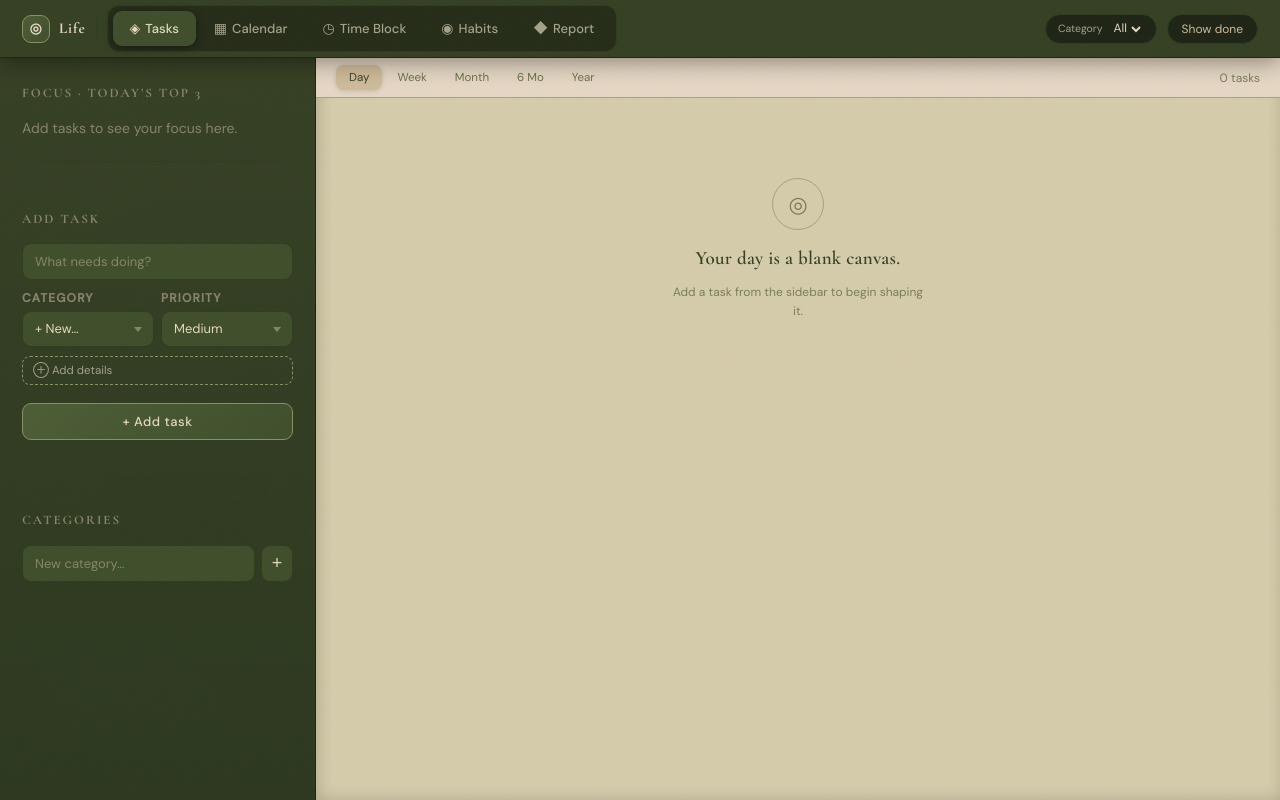
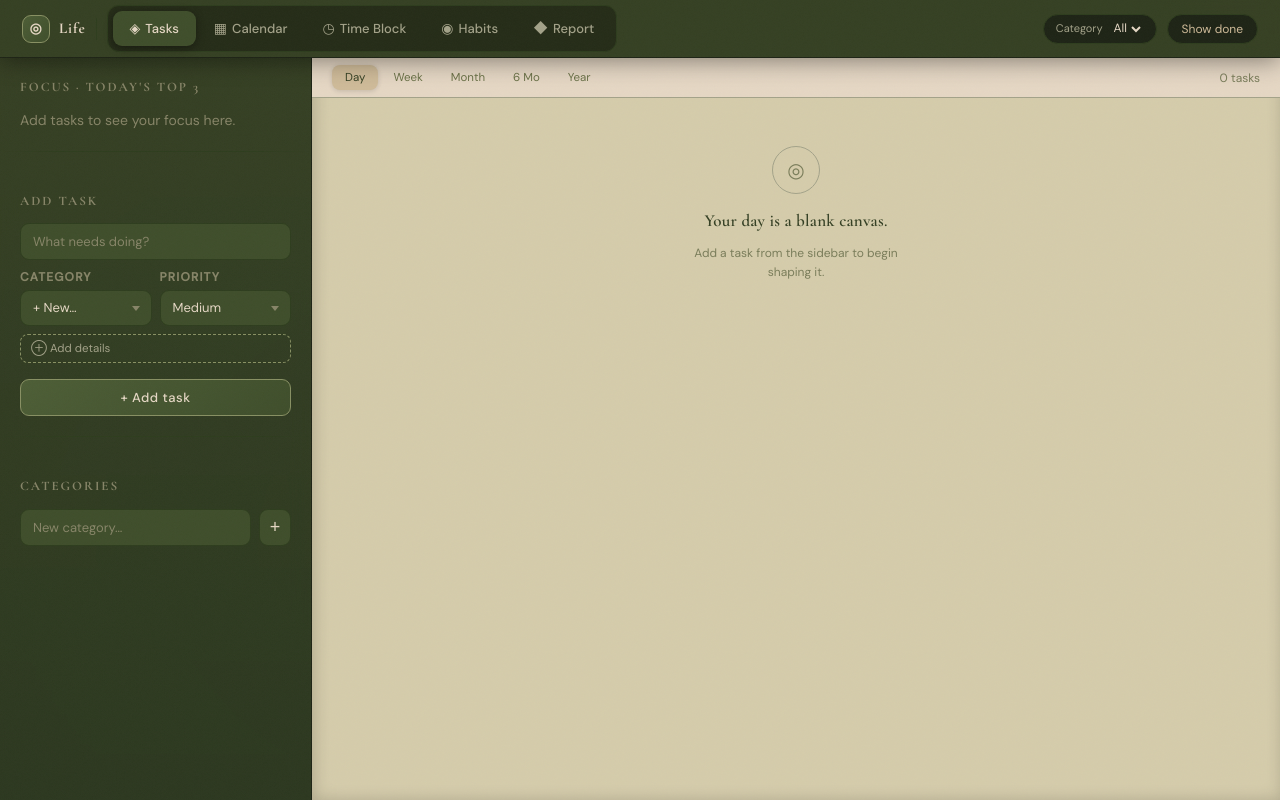
Before and after one commit to Drago0511/life-tracker, a Flask app: page / in a window 1280 px wide. Run offline with Flask 3, Linux system fonts and the light colour scheme; data that the repository does not hold is empty; some libraries are stand-ins or nearby versions.

Commit message:
Professional visual cleanup: spacing rhythm, hierarchy, redundancy
Spacing rhythm (4/8/12/16/24/32/48px scale):
- sb-block padding 26→20px, sep margin 22→20px
- pin-card padding 13x15→11x13px, margin 10→8px
- ins-row padding 9→8px, add-form gap 9→8px, f-row gap 7→8px
- cat-entry padding 9→8px, cat-add-row margin 10→8px
- group-hd padding 20→16px top, list-wrap pb 60→48px
- task-row min-height 56→52px, t-dot margin 13→12px
- t-meta gap 7→6px, margin 10→8px; t-actions margin 10→8px
- modal padding 26→24px, head mb 18→16px, form gap 12→10px
- hab-card padding 20→16px, hab-grid gap 16→12px
- rep-card padding 20→16px, rep-section mb 24→20px
- empty state padding 80x40→48x32px
- motivational-line padding 32→24px

Visual hierarchy:
- t-title font-size 13.5→14px for clearer dominance
- t-cat: removed border (background alone is sufficient)

Calendar compactness:
- cal-wrap padding 24→20px, controls mb 24→16px
- cal-cell min-height 80→68px, dow padding 8→6px
- cal-task-chip font-size 10.5→10px, padding 2x6→1x5px

Modal:
- width 520→480px, border-radius 18→16px, shadow lightened

Habits:
- hab-add-card: removed tinted background (dashed border sufficient)
- hab-grid min column 240→220px
- tb-unsch-hd: font-size 9.5→11px

Sidebar:
- width 316→312px, category font-size 14→13px

```diff
--- a/src/templates/index.html
+++ b/src/templates/index.html
@@ -85,7 +85,7 @@ body::after{content:'';position:fixed;inset:0;pointer-events:none;z-index:9999;o
 .top-pill{display:flex;align-items:center;gap:7px;height:30px;padding:0 12px;border-radius:20px;
   background:var(--b0);border:1px solid var(--b1);transition:border-color .2s;}
 .top-pill:focus-within{border-color:var(--b2);}
-.top-pill-lbl{font-size:10.5px;color:var(--ink3);}
+.top-pill-lbl{font-size:11px;color:var(--ink3);}
 .top-pill select{background:transparent;border:none;color:var(--ink);font-size:12px;font-family:var(--font);outline:none;cursor:pointer;}
 .top-pill select option{background:var(--s2);}
 .done-btn{height:30px;padding:0 14px;border-radius:20px;border:1px solid var(--b1);
@@ -97,19 +97,19 @@ body::after{content:'';position:fixed;inset:0;pointer-events:none;z-index:9999;o
 .layout{display:flex;flex:1;overflow:hidden;}
 
 /* ── Sidebar (dark zone) ── */
-.sidebar{width:316px;min-width:316px;
+.sidebar{width:312px;min-width:312px;
   background:linear-gradient(180deg,rgba(53,64,36,0.93) 0%,rgba(44,56,32,0.96) 100%);
   backdrop-filter:blur(10px);-webkit-backdrop-filter:blur(10px);
   border-right:1px solid var(--b0);display:flex;flex-direction:column;overflow-y:auto;}
-.sb-block{padding:26px 22px 0;}
-.sb-block:last-child{padding-bottom:30px;}
+.sb-block{padding:20px 20px 0;}
+.sb-block:last-child{padding-bottom:24px;}
 .sb-lbl{font-family:var(--font-serif);font-size:13px;font-weight:700;letter-spacing:.15em;
-  text-transform:uppercase;color:var(--ink4);margin-bottom:14px;}
-.sb-sep{height:1px;margin:22px 0;background:linear-gradient(90deg,transparent,var(--b1) 20%,var(--b1) 80%,transparent);}
+  text-transform:uppercase;color:var(--ink4);margin-bottom:12px;}
+.sb-sep{height:1px;margin:20px 0;background:linear-gradient(90deg,transparent,var(--b1) 20%,var(--b1) 80%,transparent);}
 
 /* ── Focus cards (sidebar) ── */
-.pin-card{display:flex;align-items:center;gap:11px;padding:13px 15px;border-radius:11px;
-  background:var(--s2);border:1px solid var(--b1);margin-bottom:10px;
+.pin-card{display:flex;align-items:center;gap:10px;padding:11px 13px;border-radius:10px;
+  background:var(--s2);border:1px solid var(--b1);margin-bottom:8px;
   transition:background .25s var(--ease),transform .2s var(--spring),box-shadow .25s;}
 .pin-card:last-child{margin-bottom:0;}
 .pin-card:hover{background:var(--s3);border-color:var(--b2);box-shadow:0 5px 18px rgba(0,0,0,.4);transform:translateY(-1px);}
@@ -123,14 +123,14 @@ body::after{content:'';position:fixed;inset:0;pointer-events:none;z-index:9999;o
 .no-pins{font-size:14px;color:var(--ink4);}
 
 /* ── Insights panel ── */
-.ins-row{display:flex;align-items:center;justify-content:space-between;padding:9px 0;border-bottom:1px solid var(--b0);}
+.ins-row{display:flex;align-items:center;justify-content:space-between;padding:8px 0;border-bottom:1px solid var(--b0);}
 .ins-row:last-child{border-bottom:none;}
 .ins-k{font-size:14px;color:var(--ink3);}
 .ins-v{font-size:14px;color:var(--ink);font-weight:500;}
 
 /* ── Shared form styles (sidebar context) ── */
-.add-form{display:flex;flex-direction:column;gap:9px;}
-.f-row{display:flex;gap:7px;}
+.add-form{display:flex;flex-direction:column;gap:8px;}
+.f-row{display:flex;gap:8px;}
 .f-row .f-field{flex:1;}
 .f-field{display:flex;flex-direction:column;gap:4px;}
 .f-lbl{font-size:12px;font-weight:700;letter-spacing:.10em;text-transform:uppercase;color:var(--ink4);transition:color .2s;}
@@ -160,12 +160,12 @@ body::after{content:'';position:fixed;inset:0;pointer-events:none;z-index:9999;o
 .btn-add:active{transform:scale(.96);}
 
 /* ── Category list ── */
-.cat-entry{display:flex;align-items:center;justify-content:space-between;padding:9px 0;border-bottom:1px solid var(--b0);}
+.cat-entry{display:flex;align-items:center;justify-content:space-between;padding:8px 0;border-bottom:1px solid var(--b0);}
 .cat-entry:last-of-type{border-bottom:none;}
-.cat-name{font-size:14px;color:var(--ink2);}
+.cat-name{font-size:13px;color:var(--ink2);}
 .cat-del{background:none;border:none;color:var(--ink4);cursor:pointer;font-size:12px;padding:2px 6px;border-radius:6px;transition:color .15s,background .15s;}
 .cat-del:hover{color:var(--hi);background:var(--hi-bg);}
-.cat-add-row{display:flex;gap:6px;margin-top:10px;}
+.cat-add-row{display:flex;gap:8px;margin-top:8px;}
 .cat-add-row .f-in{flex:1;}
 .cat-plus{width:32px;flex-shrink:0;background:var(--s3);border:1px solid var(--b1);border-radius:9px;
   color:var(--cream);font-size:18px;cursor:pointer;transition:background .15s,transform .15s var(--spring);}
@@ -190,10 +190,10 @@ body::after{content:'';position:fixed;inset:0;pointer-events:none;z-index:9999;o
 .sub-act:hover{color:var(--main-ink);border-color:var(--main-b2);}
 
 /* ── List area ── */
-.list-wrap{flex:1;overflow-y:auto;padding-bottom:60px;}
+.list-wrap{flex:1;overflow-y:auto;padding-bottom:48px;}
 
 /* ── Group headers ── */
-.group-hd{padding:20px 24px 9px;display:flex;align-items:center;gap:10px;}
+.group-hd{padding:16px 24px 8px;display:flex;align-items:center;gap:10px;}
 .group-hd-txt{font-family:var(--font-serif);font-size:11px;font-weight:700;letter-spacing:.20em;
   text-transform:uppercase;color:var(--main-ink3);}
 .group-hd-line{flex:1;height:1px;background:linear-gradient(90deg,rgba(136,144,99,.35),transparent);}
@@ -544,10 +544,10 @@ body::after{content:'';position:fixed;inset:0;pointer-events:none;z-index:9999;o
 @keyframes cel-msg-fade{0%{opacity:0;}20%{opacity:1;}75%{opacity:1;}100%{opacity:0;}}
 
 /* ── Empty states ── */
-.empty{padding:80px 40px;}
-.empty-ring{width:52px;height:52px;font-size:22px;}
-.empty-msg{font-family:var(--font-serif);font-size:19px;font-weight:600;letter-spacing:.015em;color:var(--main-ink);}
-.empty-sub{font-size:12px;color:var(--main-ink4);max-width:260px;text-align:center;line-height:1.6;}
+.empty{padding:48px 32px;}
+.empty-ring{width:48px;height:48px;font-size:20px;}
+.empty-msg{font-family:var(--font-serif);font-size:17px;font-weight:600;letter-spacing:.015em;color:var(--main-ink);}
+.empty-sub{font-size:12px;color:var(--main-ink4);max-width:240px;text-align:center;line-height:1.6;}
 
 /* ── Progressive disclosure (add task form) ── */
 .add-details-btn{background:none;border:1px dashed var(--b2);border-radius:8px;
```
Also changed, not shown: other parts of src/templates/index.html (+37 -37 lines).
